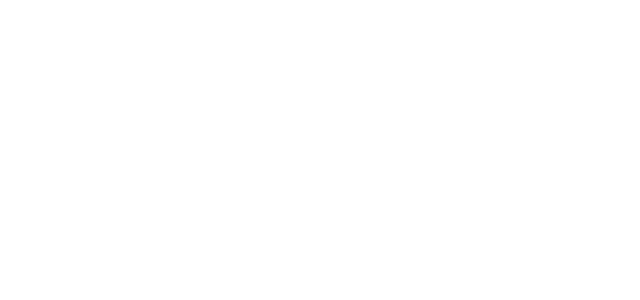
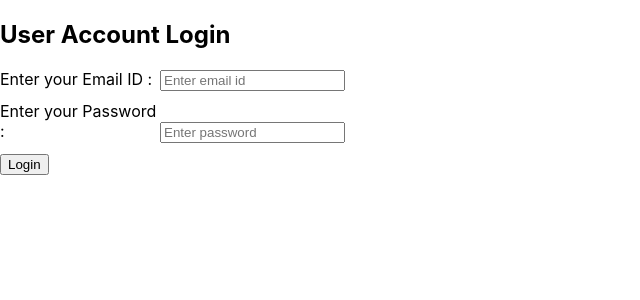
Before and after one commit to karthickvkumar/vcentry27, a React (Create React App) app in the folder learning-react/: page /signup in a window 1280 px wide. Before the commit this address had no page. Shown: the top 300 px of the page, without its empty margins (0-640 px from the left). Built offline with nearby package versions, Linux system fonts and the light colour scheme.

Commit message:
commit message

```diff
--- a/learning-react/src/App.js
+++ b/learning-react/src/App.js
@@ -6,6 +6,7 @@
 import HomeScreen from "./screens/home-page";
 import LandingScreen from "./screens/landing-page";
 import ToDoScreen from "./screens/todo-app-page";
+import UserLoginPage from "./screens/user-login";
 
 function App(){
   return(
@@ -16,6 +17,7 @@
         <Route path="home" element={<HomeScreen></HomeScreen>}></Route>
         <Route path="contact" element={<ContactScreen></ContactScreen>}></Route>
         <Route path="todo" element={<ToDoScreen></ToDoScreen>}></Route>
+        <Route path="signup" element={<UserLoginPage></UserLoginPage>}></Route>
 
       </Routes>
     </BrowserRouter>
--- /dev/null
+++ b/learning-react/src/css/user-login.css
@@ -0,0 +1,8 @@
+.label-width{
+  width: 160px;
+  display: inline-block;
+}
+
+.space{
+  margin-bottom: 10px;
+}
--- a/learning-react/src/screens/landing-page.js
+++ b/learning-react/src/screens/landing-page.js
@@ -12,6 +12,8 @@
       <NavLink to="/contact">Go to Contact Page</NavLink>
       <br />
       <NavLink to="/todo">Go to Todo App Page</NavLink>
+      <br />
+      <NavLink to="/signup">Click here for User Login Page</NavLink>
     </div>
   )
 }
--- /dev/null
+++ b/learning-react/src/screens/user-login.js
@@ -0,0 +1,41 @@
+import React, {useState} from "react";
+
+import "../css/user-login.css";
+
+const UserLoginPage = () => {
+
+  const [loginForm, updateLoginForm] = useState({
+    emailField : "",
+    passwordField : ""
+  })
+
+  const getInputValue = (event) => {
+    //console.log(event.target.value, event.target.id);
+    //   dynamicfunctionName({...dynamicVariableName, [event.target.id] : event.target.value })
+
+    updateLoginForm({...loginForm, [event.target.id] : event.target.value});
+  }
+
+  const submitLogin = () => {
+    console.log(loginForm);
+  }
+
+  return(
+    <div>
+      <h2>User Account Login</h2>
+      <div className="space">
+        <label className="label-width">Enter your Email ID :</label>
+        <input id="emailField" type="text" placeholder="Enter email id" onChange={getInputValue} />
+      </div>
+      <div className="space">
+        <label className="label-width">Enter your Password :</label>
+        <input id="passwordField" type="password" placeholder="Enter password" onChange={getInputValue} />
+      </div>
+      <div className="space">
+        <button onClick={() => submitLogin()}>Login</button>
+      </div>
+    </div>
+  )
+}
+
+export default UserLoginPage;
```
